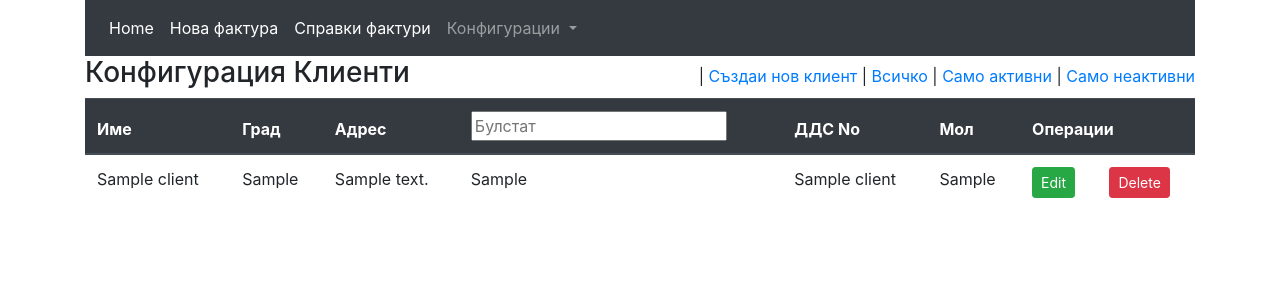
After one commit to borko81/invoice, a Django app: page /clients/ in a window 1280 px wide. The commit adds this page. Shown: the top 300 px of the page. Run offline with Django 5.2, Linux system fonts and the light colour scheme; tables that the repository leaves empty hold one stand-in row (values such as "Sample post").

Commit message:
Finis with test and views form clients

```diff
--- a/invoice/fak_owner/models.py
+++ b/invoice/fak_owner/models.py
@@ -42,6 +42,14 @@ class Owner(models.Model):
         return self.full_name
 
 
+class ClientManager(models.Manager):
+    def only_active(self):
+        return self.get_queryset().filter(is_deleted=False)
+
+    def only_unactive(self):
+        return self.get_queryset().filter(is_deleted=True)
+
+
 class Client(models.Model):
     client_name = models.CharField(max_length=52)
     town = models.CharField(max_length=32, null=True, blank=True)
@@ -49,12 +57,19 @@ class Client(models.Model):
     bulstat = models.CharField(max_length=9, unique=True)
     id_nomer = models.CharField(max_length=11, blank=True, null=True)
     mol = models.CharField(max_length=72)
+    is_deleted = models.BooleanField(default=False)
     email = models.EmailField(blank=True, null=True)
     telephone = models.CharField(max_length=15, blank=True, null=True)
-    comemnt = models.CharField(max_length=120, blank=True, null=True)
+    comment = models.CharField(max_length=120, blank=True, null=True)
+
+    objects = models.Manager()
+    filtered_objects = ClientManager()
 
     def __str__(self):
         return self.client_name
 
     class Meta:
         ordering = ["client_name"]
+
+    # def only_not_deleted(self):
+    #     return
--- a/invoice/fak_owner/urls.py
+++ b/invoice/fak_owner/urls.py
@@ -1,6 +1,7 @@
 from django.urls import path
 from . import views as app_views
 from . import views_owner as owner_views
+from . import views_clients as clients_views
 
 app_name = "fak_owner"
 urlpatterns = [
@@ -18,4 +19,15 @@ urlpatterns = [
     path(
         "owner_delete/<int:pk>/", owner_views.OwnerDelete.as_view(), name="owner_delete"
     ),
+    # Clients url's
+    path("clients/", clients_views.ViewAllClients.as_view(), name="clients"),
+    path("client_new/", clients_views.ClientNew.as_view(), name="client_new"),
+    path(
+        "client_edit/<int:pk>/", clients_views.ClientEdit.as_view(), name="client_edit"
+    ),
+    path(
+        "client_delete/<int:pk>/",
+        clients_views.ClientDelete.as_view(),
+        name="client_delete",
+    ),
 ]
--- /dev/null
+++ b/invoice/fak_owner/views_clients.py
@@ -0,0 +1,73 @@
+from typing import Any
+from django.urls import reverse
+from django.views.generic import ListView, CreateView, UpdateView, DeleteView
+from django.contrib import messages
+
+from . import models
+from . import forms
+
+
+class ViewAllClients(ListView):
+    model = models.Client
+    template_name = "fak_owner/clients.html"
+
+    def get_context_data(self, **kwargs):
+        context = super().get_context_data(**kwargs)
+        context["title"] = "Clients"
+        return context
+
+    def get_queryset(self):
+        search_field = self.request.GET.get("search_field")
+        queryset = models.Client.objects.all()
+        if search_field and search_field == "active":
+            queryset = models.Client.filtered_objects.only_active()
+        elif search_field and search_field == "unactive":
+            queryset = models.Client.filtered_objects.only_unactive()
+        return queryset
+
+
+class ClientNew(CreateView):
+    model = models.Client
+    template_name = "fak_owner/clients.html"
+    form_class = forms.ClientForm
+
+    def get_context_data(self, **kwargs: Any) -> dict[str, Any]:
+        context = super().get_context_data(**kwargs)
+        context["title"] = "NewClient"
+        context["create"] = True
+        return context
+
+    def get_success_url(self) -> str:
+        messages.success(self.request, "New client was successfully created")
+        return reverse("fak_owner:clients")
+
+
+class ClientEdit(UpdateView):
+    model = models.Client
+    template_name = "fak_owner/clients.html"
+    form_class = forms.ClientForm
+
+    def get_context_data(self, **kwargs: Any) -> dict[str, Any]:
+        context = super().get_context_data(**kwargs)
+        context["title"] = "EditClient"
+        context["edit"] = True
+        return context
+
+    def get_success_url(self) -> str:
+        messages.success(self.request, "Edit data was successfully")
+        return reverse("fak_owner:clients")
+
+
+class ClientDelete(DeleteView):
+    model = models.Client
+    template_name = "fak_owner/clients.html"
+
+    def get_context_data(self, **kwargs: Any) -> dict[str, Any]:
+        context = super().get_context_data(**kwargs)
+        context["title"] = "DeleteClient"
+        context["delete"] = True
+        return context
+
+    def get_success_url(self) -> str:
+        messages.success(self.request, "Record was successfully deleted")
+        return reverse("fak_owner:clients")
--- a/invoice/static/css/main.css
+++ b/invoice/static/css/main.css
@@ -15,3 +15,31 @@
     background-color: lightcoral;
     color: black;
 }
+
+.True {
+    text-decoration: line-through;
+}
+
+.custom_ul {
+    list-style-type: none;
+    margin: 0;
+    padding: 0;
+    margin-top: 8px;
+}
+.custom_ul li {
+    display: inline;
+}
+
+.custom_ul li::before {
+    content: "| "
+}
+
+.h_and_menu {
+    display: flex;
+    flex-direction: row;
+    justify-content: space-between;
+}
+
+.search_by_bulstat {
+    outline: none;
+}
--- a/invoice/templates/fak_owner/base.html
+++ b/invoice/templates/fak_owner/base.html
@@ -18,8 +18,7 @@
         <div class="main">
             {% include 'fak_owner/messages.html' %}
             {% block body %}
-
-            Lorem ipsum dolor sit amet consectetur adipisicing elit. Iste amet minus repellendus libero necessitatibus error atque, facere exercitationem ad numquam nostrum labore, illum quam excepturi voluptatum, dolores voluptas nam assumenda!
+            Платформа за електроони фактури
             {% endblock body %}
         </div>
     </div>
--- /dev/null
+++ b/invoice/templates/fak_owner/clients.html
@@ -0,0 +1,98 @@
+{% extends 'fak_owner/base.html' %}
+
+{% block body %}
+
+{% if not create and not edit and not delete %}
+    <div class="h_and_menu">
+    <h3>Конфигурация Клиенти</h3>
+    <ul class="custom_ul mb-2">
+        <li>
+            <a href="{% url 'fak_owner:client_new' %}">Създаи нов клиент</a>
+        </li>
+        <li>
+            <a href="{% url 'fak_owner:clients' %}">Всичко</a>
+        </li>
+        <li>
+            <a href="{% url 'fak_owner:clients' %}?search_field=active">Само активни</a>
+        </li>
+        <li>
+            <a href="{% url 'fak_owner:clients' %}?search_field=unactive">Само неактивни</a>
+        </li>
+    </ul>
+    </div>
+    {% if object_list %}
+    <table class="table">
+        <thead class="thead-dark">
+            <tr>
+                <th>Име</th>
+                <th>Град</th>
+                <th>Адрес</th>
+                <th>
+                    <input type="text"
+                    name="search_by_bulstat"
+                    placeholder="Булстат"
+                    id="search_by_bulstat" onkeyup="searchFunction()">
+                </th>
+                <th>ДДС No</th>
+                <th>Мол</th>
+                <th colspan="2">Операции</th>
+            </tr>
+        </thead>
+        <tbody id="myTable">
+            {% for obj in object_list  %}
+                <tr class="{{obj.is_deleted}}">
+                    <td>{{obj.client_name}}</td>
+                    <td>{{obj.town|default_if_none:''}}</td>
+                    <td>{{obj.address|default_if_none:''}}</td>
+                    <td>{{obj.bulstat}}</td>
+                    <td>{{obj.id_nomer|default_if_none:''}}</td>
+                    <td>{{obj.mol|default_if_none:''}}</td>
+                    <td><a href="{% url 'fak_owner:client_edit' obj.id %}" class="btn btn-sm btn-success">Edit</a></td>
+                    <td><a href="{% url 'fak_owner:client_delete' obj.id %}" class="btn btn-sm btn-danger">Delete</a></td>
+                </tr>
+            {% endfor %}
+        </tbody>
+    </table>
+    {% endif %}
+
+    {% elif edit %}
+    <h3>Редакция потребител</h3>
+    <form method="post">{% csrf_token %}
+        {{ form }}
+        <input type="submit" value="Save" class="btn form-control btn-success mt-2">
+    </form>
+    {% elif delete %}
+    <form method="post">{% csrf_token %}
+        <p>Are you sure you want to delete "{{ object }}"?</p>
+        {{ form }}
+        <input type="submit" value="Confirm" class="btn form-control btn-danger">
+    </form>
+    {% else %}
+    <h3>Създаване на нов клиент</h3>
+    <form method="post">{% csrf_token %}
+        {{ form }}
+        <input type="submit" value="Save" class="btn form-control btn-success mt-2">
+    </form>
+{% endif %}
+{% block script %}
+<script>
+    function searchFunction() {
+        var input, filter, table, tr, td, i, txtValue;
+        input = document.getElementById("search_by_bulstat").value
+        table = document.getElementById("myTable");
+        tr = table.getElementsByTagName("tr");
+        for (i = 0; i < tr.length; i++) {
+            td = tr[i].getElementsByTagName("td")[3];
+            if (td) {
+                txtValue = td.textContent || td.innerText;
+                if (txtValue.indexOf(input) > -1) {
+                    tr[i].style.display = "";
+                } else {
+                    tr[i].style.display = "none";
+                }
+            }
+        }
+    }
+</script>
+{% endblock script %}
+{% endblock body %}
--- a/invoice/templates/fak_owner/menu.html
+++ b/invoice/templates/fak_owner/menu.html
@@ -18,7 +18,7 @@
                     <div class="dropdown-menu" aria-labelledby="navbarDropdown">
                       <a class="dropdown-item" href="{% url 'fak_owner:owner' %}">Данни на фирмата</a>
                       <a class="dropdown-item" href="{% url 'fak_owner:bank_list' %}">Банкова сметка</a>
-                      <a class="dropdown-item" href="#">Добавя клиент</a>
+                      <a class="dropdown-item" href="{% url 'fak_owner:clients' %}">Клиенти</a>
                     </div>
                   </li>
             </ul>
```
Also changed, not shown: invoice/tests/test_clients/test_form.py (added, +31 -0 lines), invoice/tests/test_clients/test_models.py (added, +51 -0 lines), invoice/tests/test_clients/test_urls.py (added, +29 -0 lines), invoice/tests/test_clients/test_views.py (added, +80 -0 lines), invoice/fak_owner/migrations/0005_rename_comemnt_client_comment_client_is_deleted.py (added), invoice/tests/test_clients/__init__.py (added), 1 other file.
